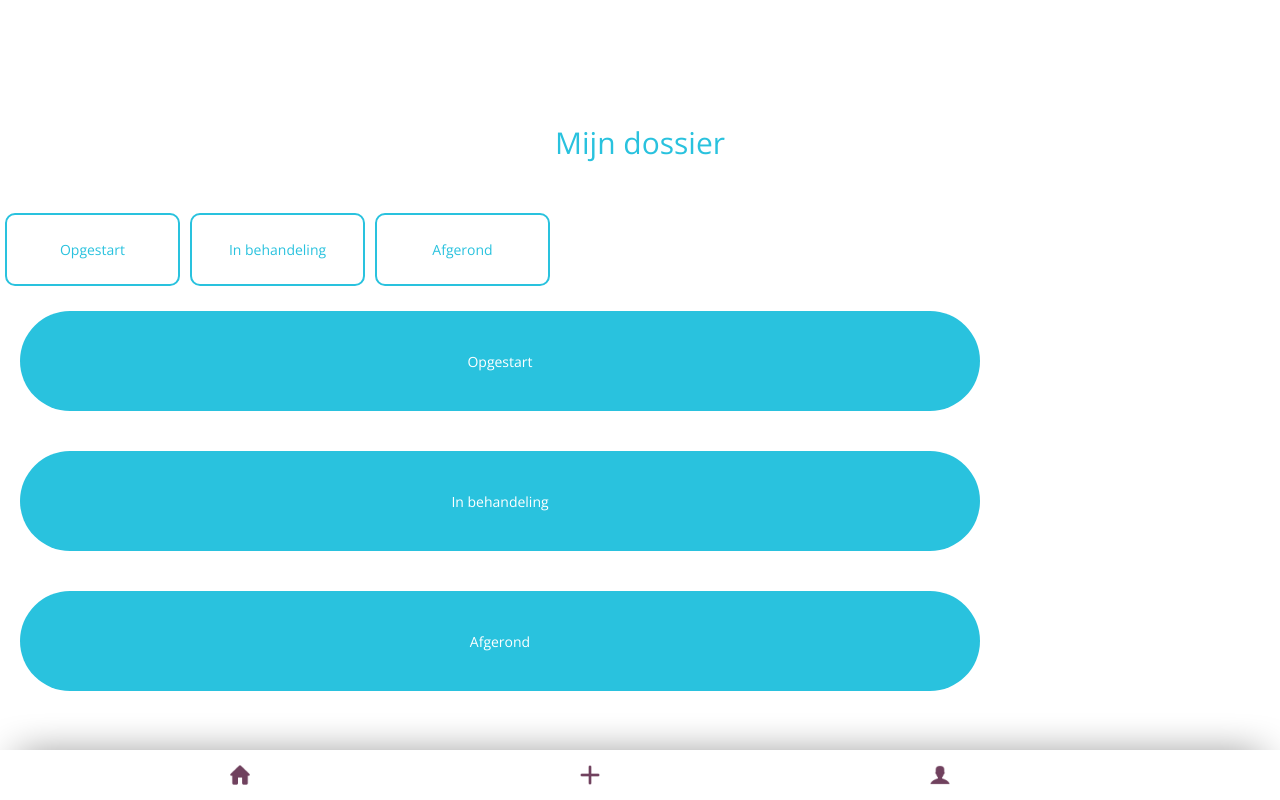
After one commit to ilonaVS/pinme, a PHP site: page /dossier.php in a window 1280 px wide. The commit adds this page. Run offline with PHP 8.4, Linux system fonts and the light colour scheme.

Commit message:
resterende paginas aangemaakt en css aangepast

```diff
--- a/css/style.css
+++ b/css/style.css
@@ -69,6 +69,19 @@ background: url(../img/achtergrondMechelen.png);
 	font-family: 'Open Sans', sans-serif;
 	font-size: 14px;
 
+}
+
+.field-group{
+	font-size: 14px;
+	color: gray;
+	padding-top: 15px;
+}
+
+.login p{
+	color: #72405E;
+	text-align: left;
+	margin-left: 20%;
+	width: 100%;
 }
 
 /*-------------------------------------------*/
@@ -240,3 +253,52 @@ input[type=image]{
 .grid_item {
     justify-self: center;
 }
+
+/*-------------------------------------------*/
+/* Persoonlijk dossier */
+
+.dossier h1{
+	width: 100%;
+	text-align: center;
+	font-size: 30px;
+	color: #29c2de;
+	margin-top: 10%;
+}
+
+.dossier{
+	width: 100%;
+	margin: 0 auto;
+}
+
+#statussen{
+	display: flex;
+	width: 200px;
+	margin-top: 50px;
+
+
+}
+.status{
+	margin: 0 auto;
+}
+
+.status .button{
+	border: 2px solid #29c2de;
+	color: #29c2de;
+	background-color: white;
+	width: 175px;
+	border-radius: 10px 10px 10px 10px;
+	margin: 5px;
+	padding-top: 25px;
+	padding-bottom: 25px;
+
+}
+
+.dossiertje{
+	border-radius: 50px 50px 50px 50px;
+
+}
+
+.dossiertje .button{
+	height: 100px;
+	margin: 20px;
+}
--- /dev/null
+++ b/dossier.php
@@ -0,0 +1,50 @@
+<!DOCTYPE html>
+<html lang="en">
+<head>
+	<meta charset="UTF-8">
+	<title>Mijn dossier</title>
+		<link href="https://fonts.googleapis.com/css?family=Open+Sans" rel="stylesheet">
+	<link rel="stylesheet" href="css/flexboxgrid.css">
+	<link rel="stylesheet" href="css/reset.css">
+	<link rel="stylesheet" href="css/style.css">
+</head>
+<body>
+<?php include_once("nav.inc.php"); ?>
+<div id="container" class="dossier">
+
+	<h1>Mijn dossier</h1>
+
+	<div id="statussen">
+	<div class="status">
+					<input type="start" value="Opgestart" class="button">
+				</div>
+        <div class="status">
+					<input type="bezig" value="In behandeling" class="button">
+				</div>
+
+       <div class="status">
+					<input type="einde" value="Afgerond" class="button">
+				</div>
+
+</div>
+
+
+
+	<div id="dossiertjes">
+
+			<div class="dossiertje">
+					<input type="start" value="Opgestart" class="button">
+				</div>
+        <div class="dossiertje">
+					<input type="bezig" value="In behandeling" class="button">
+				</div>
+
+       <div class="dossiertje">
+					<input type="einde" value="Afgerond" class="button">
+				</div>
+
+	</div>
+
+	</div>
+</body>
+</html>
```
Also changed, not shown: home.php (added, +20 -0 lines), login.php (added, +81 -0 lines).
